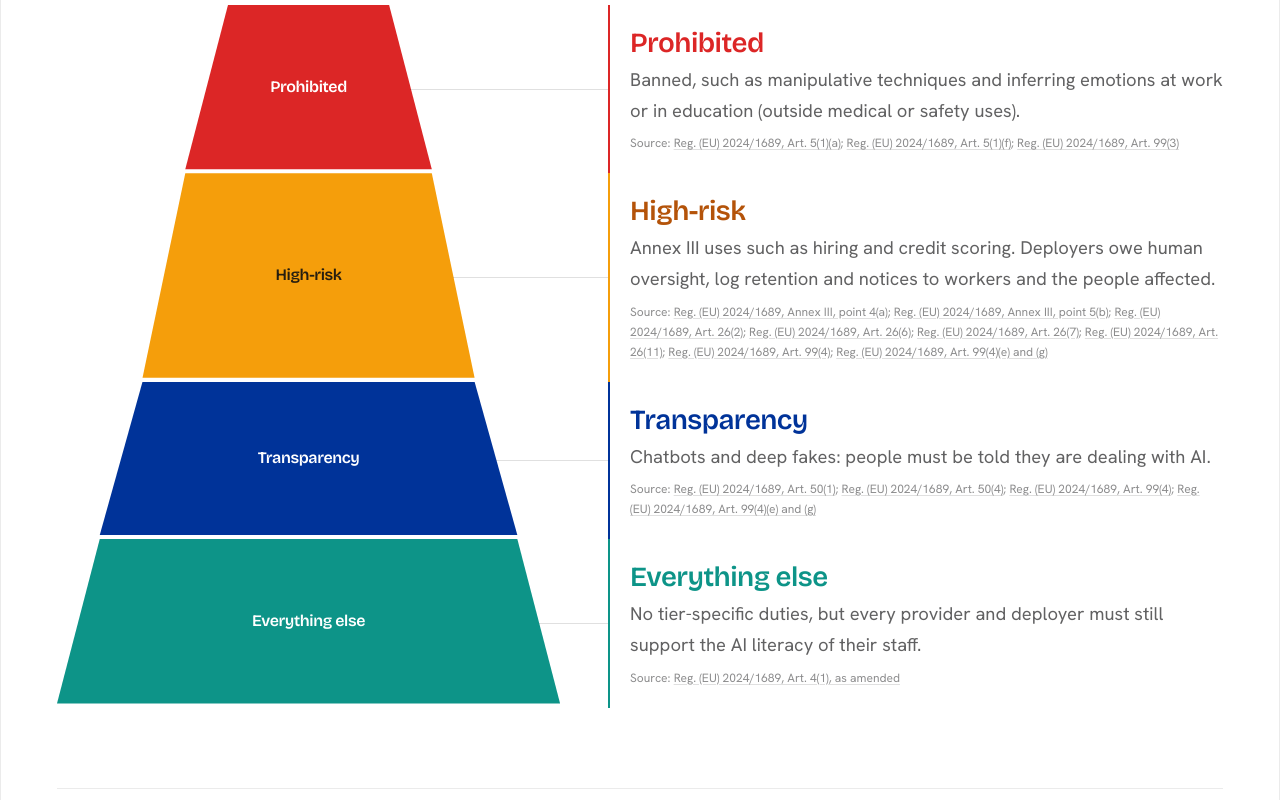
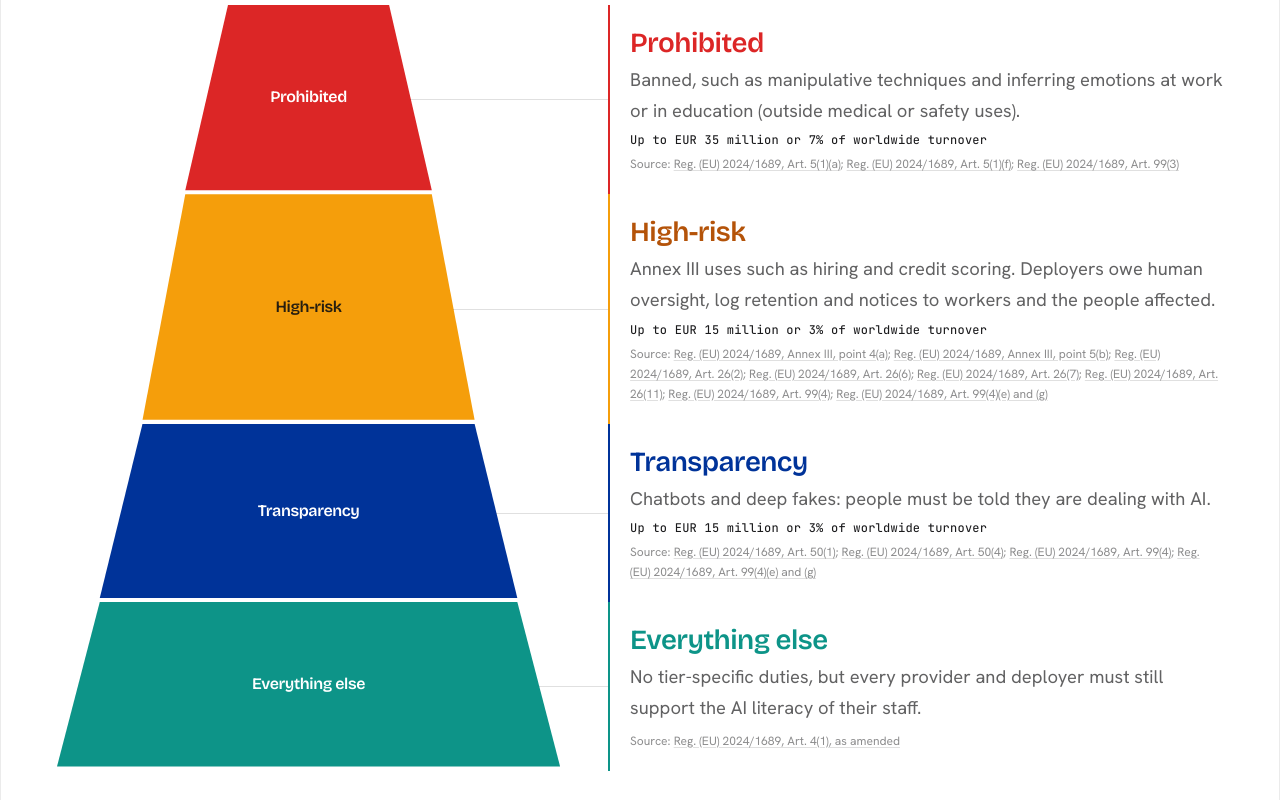
Before and after one commit to Pravos-LLC/vibrana.ai, a Next.js app: page /eu-ai-act-readiness in a window 1280 px wide. Shown: the part 3980-4780 px from the top of the page. Built offline with nearby package versions, Linux system fonts and the light colour scheme.

Commit message:
fix(eu-ai-act): restore tier fine caps beside their Article 99 citations; pad the FIG 3 radar
Review round 2 of #25: dropping the fine line left Art. 99 citations under tier text that no
longer mentioned fines. Each tier shows its cap again, as on the live page.

```diff
--- a/src/components/eu-ai-act/RiskPyramid.tsx
+++ b/src/components/eu-ai-act/RiskPyramid.tsx
@@ -21,8 +21,7 @@ const EASE = [0.23, 1, 0.32, 1] as const
  * Each band is a clip-path trapezoid in its tone's color; the bands build up from the base when
  * the pyramid scrolls into view, and each band's row of text sits level with it on desktop.
  * Under reduced motion everything renders in place. Identity is never color alone: every band
- * carries its label. The fine caps are shown once on the page, in the penalties ledger, so the
- * tiers carry only their citations here.
+ * carries its label. Each tier keeps its fine cap next to the Article 99 citation that supports it.
  */
 export function RiskPyramid({ tiers }: { tiers: readonly Tier[] }) {
   const reduce = useReducedMotion()
@@ -97,6 +96,7 @@ export function RiskPyramid({ tiers }: { tiers: readonly Tier[] }) {
               >
                 <h3 className={cn('font-display text-lg font-semibold tracking-tight', tone.text)}>{t.label}</h3>
                 <p className="mt-1 text-sm leading-6 text-ink-secondary">{t.body}</p>
+                {t.fine && <p className="label-mono tabular mt-1.5 text-ink">{t.fine}</p>}
                 <LegalCite findings={t.findings} className="mt-1.5" />
               </motion.div>
             </motion.li>
--- a/src/components/eu-ai-act/instrument/ReportInstruments.tsx
+++ b/src/components/eu-ai-act/instrument/ReportInstruments.tsx
@@ -46,7 +46,7 @@ export function ReportInstruments({ report, today }: { report: SampleReport; tod
       <Panel fig="FIG 3" title={R.labels.sections} caption={RP.callouts.sections} className="border-t lg:col-span-12">
         {/* Phones: the radar's axis labels cannot fit legibly, so the labeled score list beside it
             (the same five values) carries the panel alone. */}
-        <div className="max-md:[&>div>svg]:hidden">
+        <div className="max-md:[&>div>svg]:hidden md:px-8 lg:px-12">
           <SectionRadar sections={profile.sectionScores} />
         </div>
       </Panel>
```
